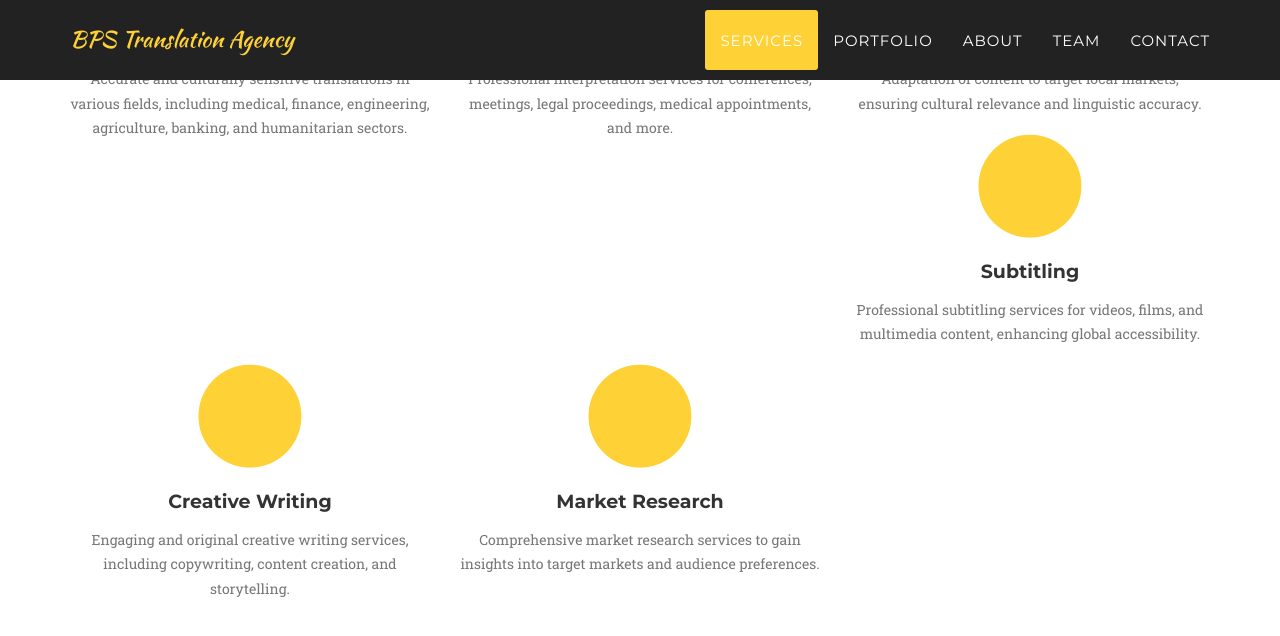
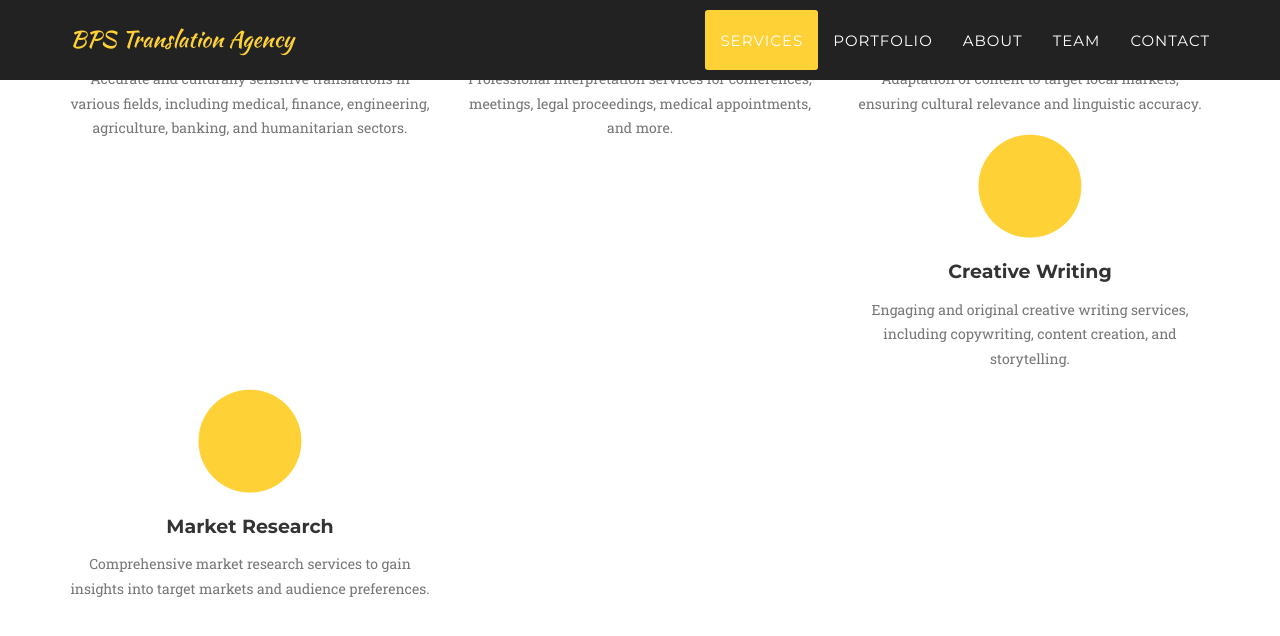
Before and after one commit to bonepyaesone/bonepyaesone.github.io, a Jekyll site: the page built from index.html, in a window 1280 px wide and 900 px high, scrolled down 1169 px. Shown: the top 636 px of the window. Built offline with Jekyll 4.4.1, drawn with Linux system fonts in a browser that asks for light colours; some web fonts are replaced.

Commit message:
Update services.html

```diff
--- a/_includes/services.html
+++ b/_includes/services.html
@@ -38,16 +38,6 @@
                 <h4 class="service-heading">Localization</h4>
                 <p class="text-muted">Adaptation of content to target local markets, ensuring cultural relevance and linguistic accuracy.</p>
             </div>
-            <!-- Subtitling Service -->
-            <div class="col-md-4 mb-4">
-                <span class="fa-stack fa-4x">
-                    <i class="fa fa-circle fa-stack-2x text-primary"></i>
-                    <!-- Replace the icon below with an appropriate icon for subtitling service -->
-                    <i class="fa fa-file-subtitle fa-stack-1x fa-inverse"></i>
-                </span>
-                <h4 class="service-heading">Subtitling</h4>
-                <p class="text-muted">Professional subtitling services for videos, films, and multimedia content, enhancing global accessibility.</p>
-            </div>
             <!-- Creative Writing Service -->
             <div class="col-md-4 mb-4">
                 <span class="fa-stack fa-4x">
```
